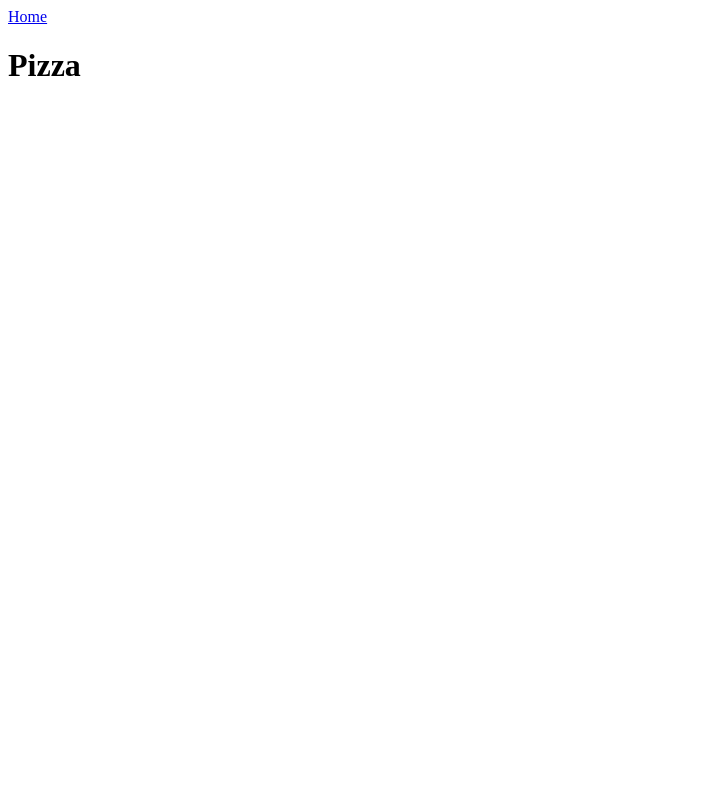
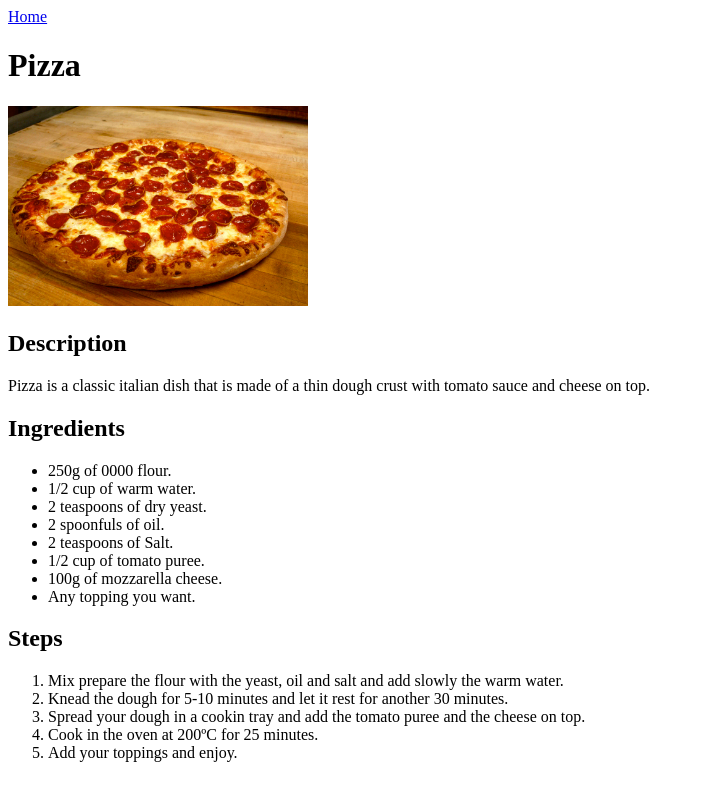
Before and after one commit to unentero/odin-recipes, a plain HTML site: page recipes/pizza.html in a window 1280 px wide. Shown: the whole page, without its empty margins (0-704 px from the left). Drawn offline with Linux system fonts and the light colour scheme.

Commit message:
Add full pizza recipe

```diff
--- a/recipes/pizza.html
+++ b/recipes/pizza.html
@@ -7,5 +7,27 @@
     <body>
         <a href="../index.html">Home</a>
         <h1>Pizza</h1>
+        <img src="../images/pizza_image.jpg" heigth="300" width="300">
+        <h2>Description</h2>
+        <p>Pizza is a classic italian dish that is made of a thin dough crust with tomato sauce and cheese on top. </p>
+        <h2>Ingredients</h2>
+            <ul>
+                <li>250g of 0000 flour.</li>
+                <li>1/2 cup of warm water.</li>
+                <li>2 teaspoons of dry yeast.</li>
+                <li>2 spoonfuls of oil.</li>
+                <li>2 teaspoons of Salt.</li>
+                <li>1/2 cup of tomato puree.</li>
+                <li>100g of mozzarella cheese.</li>
+                <li>Any topping you want.</li>
+            </ul>
+        <h2>Steps</h2>
+            <ol>
+                <li>Mix prepare the flour with the yeast, oil and salt and add slowly the warm water.</li>
+                <li>Knead the dough for 5-10 minutes and let it rest for another 30 minutes.</li>
+                <li>Spread your dough in a cookin tray and add the tomato puree and the cheese on top.</li>
+                <li>Cook in the oven at 200ºC for 25 minutes.</li>
+                <li>Add your toppings and enjoy.</li>
+            </ol>
     </body>
 </html>
```
Also changed, not shown: recipes/empanada.html (+21 -0 lines), recipes/milanesa.html (+18 -0 lines), index.html (line endings or trailing spaces).
